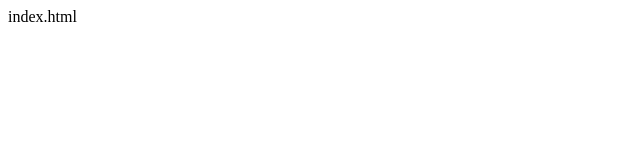
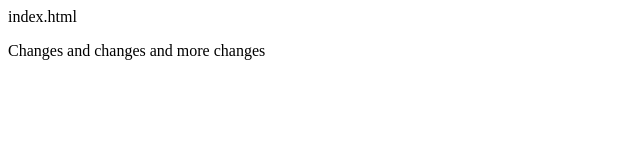
Before and after one commit to toxxx045/demo-vivian, a plain HTML site: page index.html in a window 1280 px wide. Shown: the whole page, without its empty margins (0-640 px from the left). Drawn offline with Linux system fonts and the light colour scheme.

Commit message:
random changes

```diff
--- a/index.html
+++ b/index.html
@@ -5,9 +5,10 @@ index.html
    <meta charset="UTF-8">
    <meta name="viewport" content="width=device-width, initial-scale=1.0">
    <meta http-equiv="X-UA-Compatible" content="ie=edge">
-   <title>Document</helloooodhjkl.lkjhgfrdrjfr mjoo>
+   <title>hi</title>
 </head>
 <body>
+  <p>Changes and changes and more changes</p>
 
 </body>
 </html>
```
